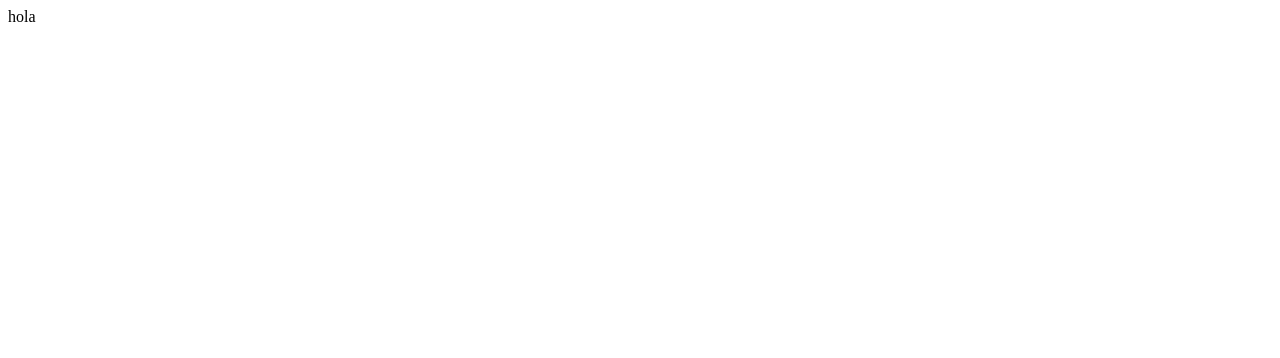
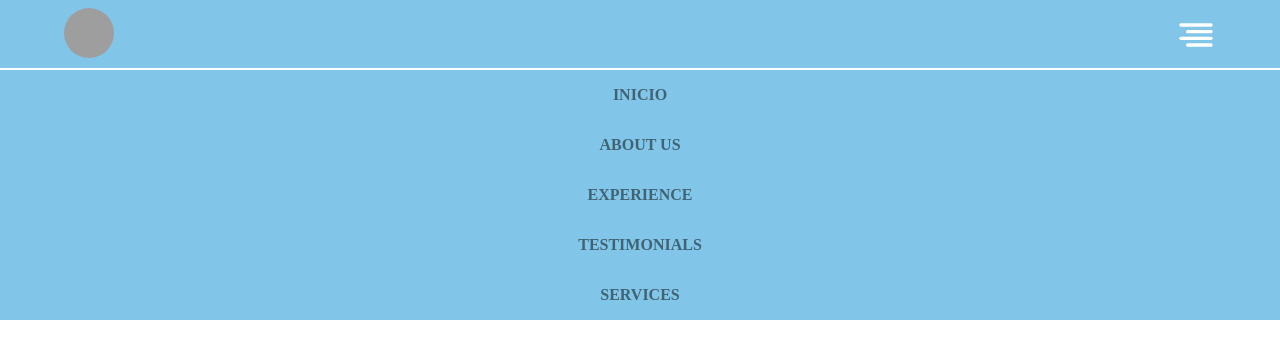
Before and after one commit to bryancol27/Norbey-transport-service-AceCoders, a React (Vite) app: page / in a window 1280 px wide. Shown: the top 358 px of the page. Built offline with nearby package versions, Linux system fonts and the light colour scheme; grey boxes are pictures that could not be loaded.

Commit message:
create components Nav and Header & styled complete navbar

```diff
--- a/package.json
+++ b/package.json
@@ -14,6 +14,7 @@
     "@rollup/plugin-babel": "^6.0.3",
     "react": "^18.2.0",
     "react-dom": "^18.2.0",
+    "react-feather": "^2.0.10",
     "styled-components": "^5.3.6"
   },
   "devDependencies": {
--- /dev/null
+++ b/src/App/index.jsx
@@ -0,0 +1,21 @@
+//import Globalstyles
+import { GlobalStyles } from "../Styles/GlobalStyles";
+//import Components
+import { Navbar } from "../Components/Navbar";
+//import Templates
+import { Header } from "../Templates";
+import React from "react";
+
+//UI Aplication
+const App = () => {
+
+    return(
+        <React.Fragment>
+            <GlobalStyles/>
+            <Navbar/>
+            <Header/>
+        </React.Fragment>
+    );
+};
+
+export {App};
--- /dev/null
+++ b/src/Components/Navbar/index.jsx
@@ -0,0 +1,34 @@
+import React, { useState } from "react";
+//import icons
+import { AlignRight } from 'react-feather';
+import { Nav } from "./styles";
+
+const Navbar = () => {
+
+    const [toggle,setToggle] = useState(false);
+
+    const toggleClickNav = () =>{
+        setToggle(!toggle);
+        console.log(toggle);
+    }
+
+    return(
+        <Nav>
+            <div>
+                <figure>
+                    <img src="https://png.pngtree.com/templates/20181023/travel-logo-template-png_37514.jpg" alt="" />
+                </figure>
+                <AlignRight color="#fff" size={40} onClick={toggleClickNav}/>
+            </div>
+            <div className={(!toggle) ? 'vissible' : 'hidden' }>
+                <a href="">INICIO</a>
+                <a href="">ABOUT US</a>
+                <a href="">EXPERIENCE</a>
+                <a href="">TESTIMONIALS</a>
+                <a href="">SERVICES</a>
+            </div>
+        </Nav>
+    );
+};
+
+export {Navbar};
--- /dev/null
+++ b/src/Components/Navbar/styles.js
@@ -0,0 +1,68 @@
+import styled from "styled-components";
+//import variables colors
+import { variables } from "../../Styles/Variables";
+
+export const Nav = styled.nav`
+    width: 100%;
+    height: 70px;
+    background: ${variables.colors.blue};
+    display: flex;
+    justify-content: center;
+    align-items: center;
+    position: fixed;
+    top: 0px;
+
+
+    div{
+        width: 90%;
+        height: 95%;
+        display: flex;
+        justify-content: space-between;
+        align-items: center;
+        background: ${variables.colors.blue};
+
+        figure img{
+            width: 50px;
+            height: 50px;
+            border-radius: 50%;
+        }
+    }
+
+    div:nth-child(2){
+       position: absolute;
+       z-index -2;
+       width: 100%;
+       height: auto;
+       display: flex;
+       justify-content: center;
+       align-items: center;
+       flex-direction: column;
+       background: ${variables.colors.blue};
+       border-top: 2px solid #fff;
+       transition: .5s ease-in-out ;
+
+
+       a{
+        width: 100%;
+        height: 50px;
+        line-height: 50px;
+        text-align: center;
+        text-decoration: none;
+        color: ${variables.colors.text};
+        font-weight: bolder;
+       }
+       a:hover{
+        background: rgba(0,0,0,20%);
+       }
+
+    }
+    .hidden{
+         bottom: 0px;
+         opacity: 0;
+
+    }
+    .vissible{
+         bottom: -250px;
+         opacity: 1;
+    }
+`;
--- /dev/null
+++ b/src/Styles/GlobalStyles/index.js
@@ -0,0 +1,11 @@
+import { createGlobalStyle } from 'styled-components';
+
+export const GlobalStyles = createGlobalStyle`
+
+body, *{
+    margin: 0;
+    padding: 0;
+    box-sizing: border-box;
+    scroll-behavior: smooth;
+}
+`;
--- /dev/null
+++ b/src/Styles/Variables/index.js
@@ -0,0 +1,9 @@
+//globals variables for the colors
+const variables = {
+    colors: {
+        blue: '#81C6E8',
+        background: '#f9faff',
+        text: 'rgba(0,0,0,50%)'
+    }
+};
+export { variables };
--- /dev/null
+++ b/src/Templates/index.jsx
@@ -0,0 +1,9 @@
+import React from "react";
+
+const Header = () => {
+    return(
+        <h1>Header</h1>
+    );
+}
+
+export {Header};
--- a/src/main.jsx
+++ b/src/main.jsx
@@ -1,10 +1,13 @@
+//import Aplication
+import { App } from './App';
+
 import React from 'react';
 import ReactDOM from 'react-dom/client';
 
 ReactDOM.createRoot(document.getElementById('root')).render(
   <React.StrictMode>
     <div>
-      hola
+      <App/>
     </div>
   </React.StrictMode>,
 )
```
Also changed, not shown: 1 other file (tests, documents, lock files or other folders).
